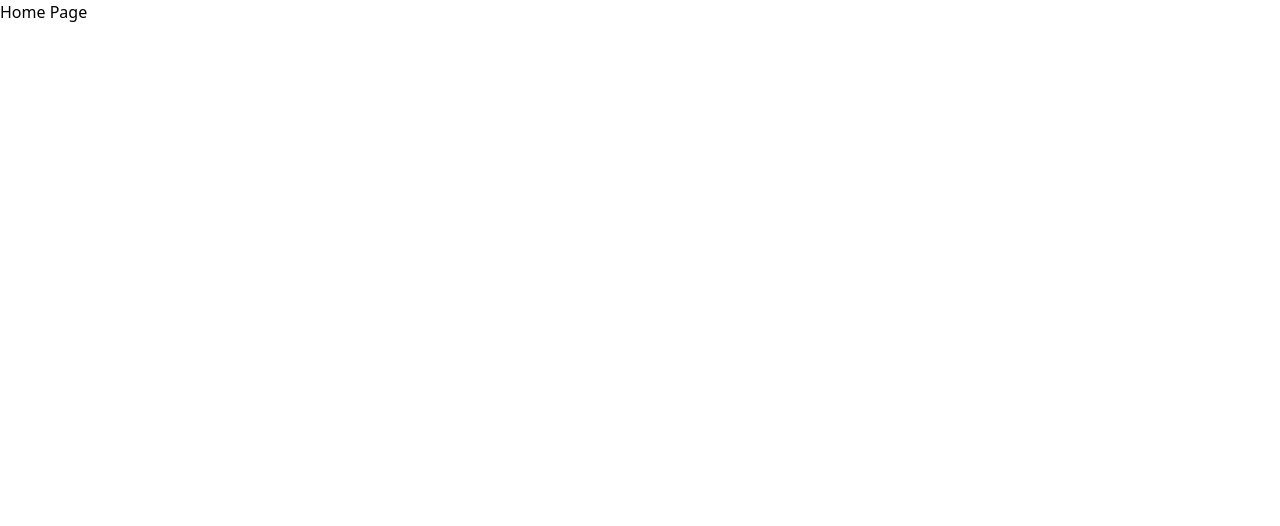
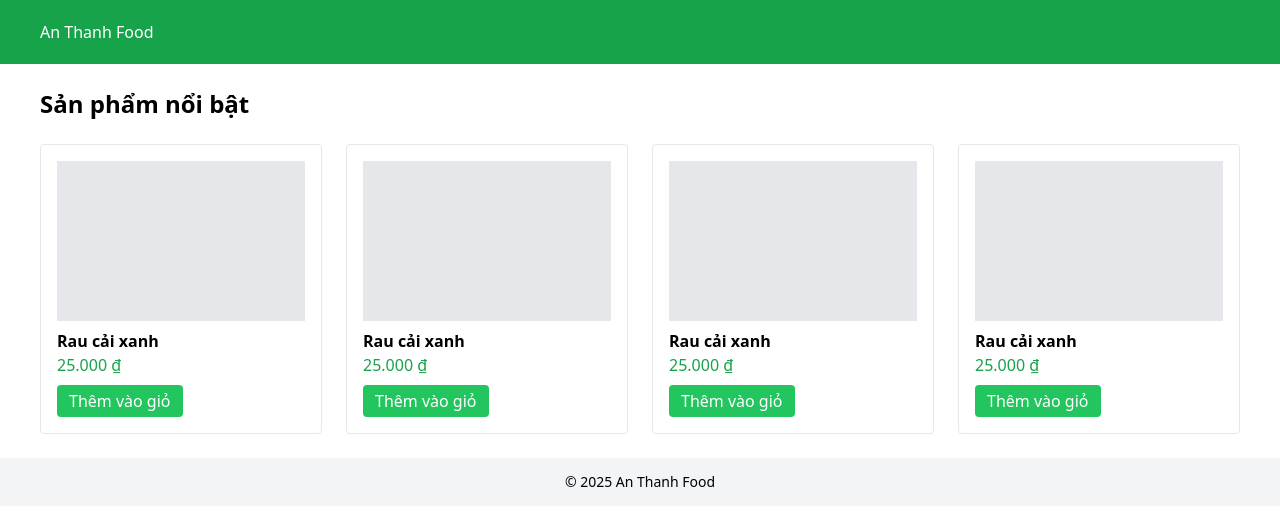
Before and after one commit to SongDuy/web-an-thanh-food, a React (Create React App) app: page / in a window 1280 px wide. Shown: the top 526 px of the page. Built offline with nearby package versions, Linux system fonts and the light colour scheme.

Commit message:
Update new

```diff
--- a/src/App.js
+++ b/src/App.js
@@ -1,8 +1,8 @@
 import React, { useEffect } from 'react';
-import { BrowserRouter, Route, Routes, Navigate } from 'react-router-dom';
+import { BrowserRouter } from 'react-router-dom';
+import AppRoutes from './routes';
 
-import HomePage from './pages/home';
-import NotFoundPage from './pages/notFound';
+// import NotFoundPage from './pages/notFound';
 
 function App() {
   useEffect(() => {
@@ -11,13 +11,7 @@ function App() {
 
   return (
     <BrowserRouter>
-      <Routes>
-        <Route path="/" element={<HomePage />} />
-
-        {/* Xử lý trang lỗi */}
-        <Route path="*" element={<Navigate to="/404" />} />
-        <Route path="/404" element={<NotFoundPage />} />
-      </Routes>
+      <AppRoutes />
     </BrowserRouter>
   );
 }
--- a/src/components/ProductCard.js
+++ b/src/components/ProductCard.js
@@ -0,0 +1,14 @@
+const ProductCard = () => {
+  return (
+    <div className="border p-4 rounded">
+      <div className="h-40 bg-gray-200 mb-2"></div>
+      <h3 className="font-semibold">Rau cải xanh</h3>
+      <p className="text-green-600">25.000 ₫</p>
+      <button className="mt-2 bg-green-500 text-white px-3 py-1 rounded">
+        Thêm vào giỏ
+      </button>
+    </div>
+  );
+}
+
+export default ProductCard;
--- a/src/layouts/MainLayout.js
+++ b/src/layouts/MainLayout.js
@@ -0,0 +1,19 @@
+const MainLayout = ({ children }) => {
+    return (
+        <>
+            <header className="h-16 bg-green-600 text-white flex items-center px-10">
+                An Thanh Food
+            </header>
+
+            <main className="px-10 py-6">
+                {children}
+            </main>
+
+            <footer className="h-12 bg-gray-100 text-center text-sm flex items-center justify-center">
+                © 2025 An Thanh Food
+            </footer>
+        </>
+    );
+}
+
+export default MainLayout;
--- a/src/pages/home/index.js
+++ b/src/pages/home/index.js
@@ -1,8 +1,19 @@
+import MainLayout from '../../layouts/MainLayout';
+import ProductCard from '../../components/ProductCard';
+
 const HomePage = () => {
     return (
-        <div>
-            Home Page
-        </div>);
+        <MainLayout>
+            <h1 className="text-2xl font-bold mb-6">Sản phẩm nổi bật</h1>
+
+            <div className="grid grid-cols-4 gap-6">
+                <ProductCard />
+                <ProductCard />
+                <ProductCard />
+                <ProductCard />
+            </div>
+        </MainLayout>
+    );
 }
 
 export default HomePage;
--- /dev/null
+++ b/src/routes/index.js
@@ -0,0 +1,12 @@
+import { Routes, Route } from 'react-router-dom';
+import HomePage from '../pages/home';
+
+const AppRoutes = () => {
+    return (
+        <Routes>
+            <Route path="/" element={<HomePage />} />
+        </Routes>
+    );
+}
+
+export default AppRoutes;
```
